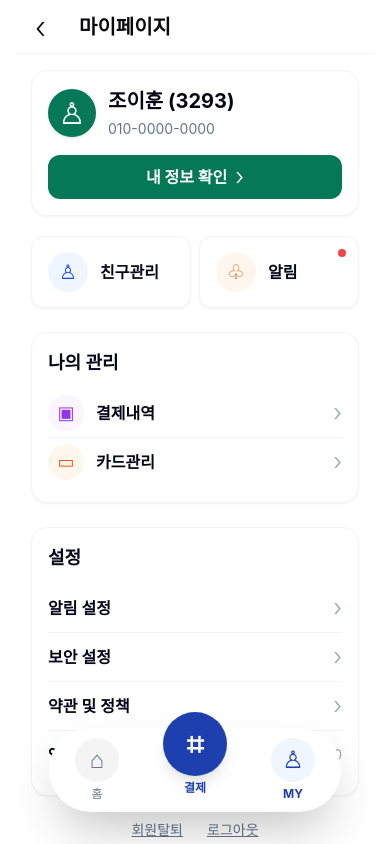
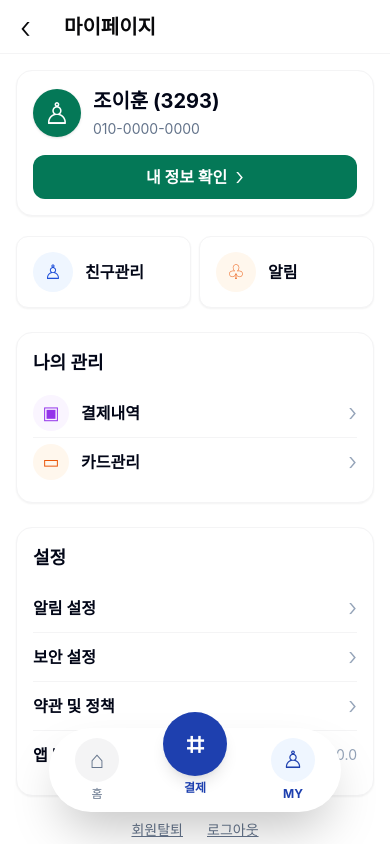
Before and after one commit to ErumPay/mobile-app, a React Native app: screen / in a window 390 px wide. Built offline with nearby package versions, Linux system fonts and the light colour scheme.

Commit message:
[KAN-1300] fix:페이지 반응형 수정

```diff
--- a/App.tsx
+++ b/App.tsx
@@ -1,7 +1,8 @@
+import './global.css';
+
 import { NavigationContainer } from '@react-navigation/native';
 import { createNativeStackNavigator } from '@react-navigation/native-stack';
 
-import './global.css';
 import {
   CardDetailScreen,
   CardManagementScreen,
@@ -27,7 +28,10 @@ export default function App() {
     <NavigationContainer>
       <Stack.Navigator
         initialRouteName="MypageHome"
-        screenOptions={{ headerShown: false }}
+        screenOptions={{
+          headerShown: false,
+          contentStyle: { backgroundColor: 'white' },
+        }}
       >
         <Stack.Screen name="MypageHome">
           {({ navigation }) => (
@@ -39,11 +43,13 @@ export default function App() {
             />
           )}
         </Stack.Screen>
+
         <Stack.Screen name="ProfileConfirm">
           {({ navigation }) => (
             <ProfileConfirmScreen onBack={navigation.goBack} />
           )}
         </Stack.Screen>
+
         <Stack.Screen name="CardManagement">
           {({ navigation }) => (
             <CardManagementScreen
@@ -52,6 +58,13 @@ export default function App() {
             />
           )}
         </Stack.Screen>
+
+        <Stack.Screen name="CardDetail">
+          {({ navigation }) => (
+            <CardDetailScreen onBack={navigation.goBack} />
+          )}
+        </Stack.Screen>
+
         <Stack.Screen name="PaymentHistory">
           {({ navigation }) => (
             <PaymentHistoryScreen
@@ -60,16 +73,12 @@ export default function App() {
             />
           )}
         </Stack.Screen>
+
         <Stack.Screen name="PaymentDetail">
           {({ navigation }) => (
             <PaymentDetailScreen onBack={navigation.goBack} />
           )}
         </Stack.Screen>
-        <Stack.Screen name="CardDetail">
-        {({ navigation }) => (
-          <CardDetailScreen onBack={navigation.goBack} />
-        )}
-      </Stack.Screen>
       </Stack.Navigator>
     </NavigationContainer>
   );
--- a/src/features/mypage/components/MypageLayout.tsx
+++ b/src/features/mypage/components/MypageLayout.tsx
@@ -30,7 +30,7 @@ export function MypageFrame({
 }: MypageFrameProps) {
   return (
     <View
-      className={`flex-1 w-full max-w-[360px] flex-col items-start self-center ${backgroundClassName}`}
+      className="flex-1 w-full bg-white"
     >
       {children}
     </View>
--- a/src/features/mypage/screens/MypageHomeScreen.tsx
+++ b/src/features/mypage/screens/MypageHomeScreen.tsx
@@ -20,7 +20,7 @@ interface MypageHomeScreenProps {
 }
 
 export function MypageHomeScreen({
-  hasNotification = true,
+  hasNotification = false,
   onBack,
   onPressProfile,
   onPressHistory,
@@ -36,7 +36,7 @@ export function MypageHomeScreen({
           className="w-full flex-1 bg-white"
           showsVerticalScrollIndicator={false}
         >
-          <View className="w-full max-w-[360px] self-center px-4 pb-36 pt-4">
+          <View className="w-full px-4 pb-44 pt-4">
             <CardSection>
               <View className="w-full flex-row items-center">
                 <View className="mr-3 h-12 w-12 items-center justify-center rounded-full bg-emerald-700 shadow">
```
